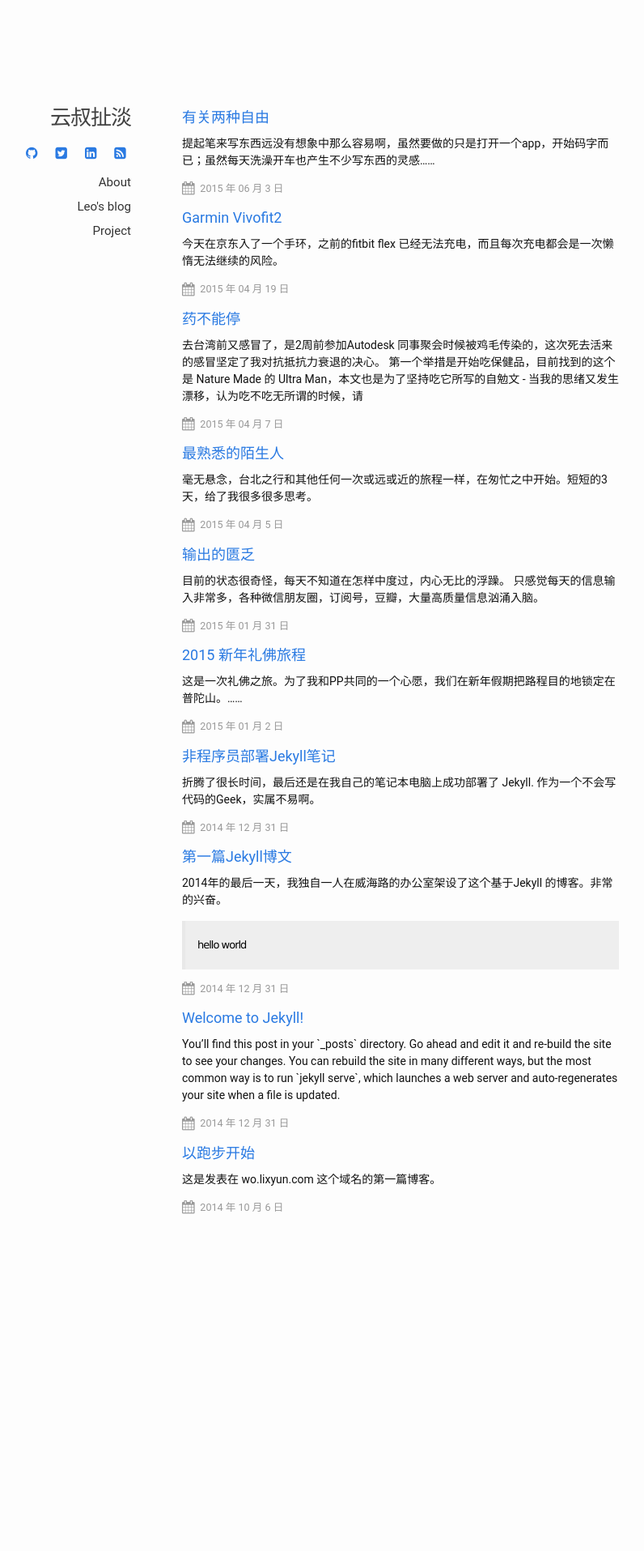
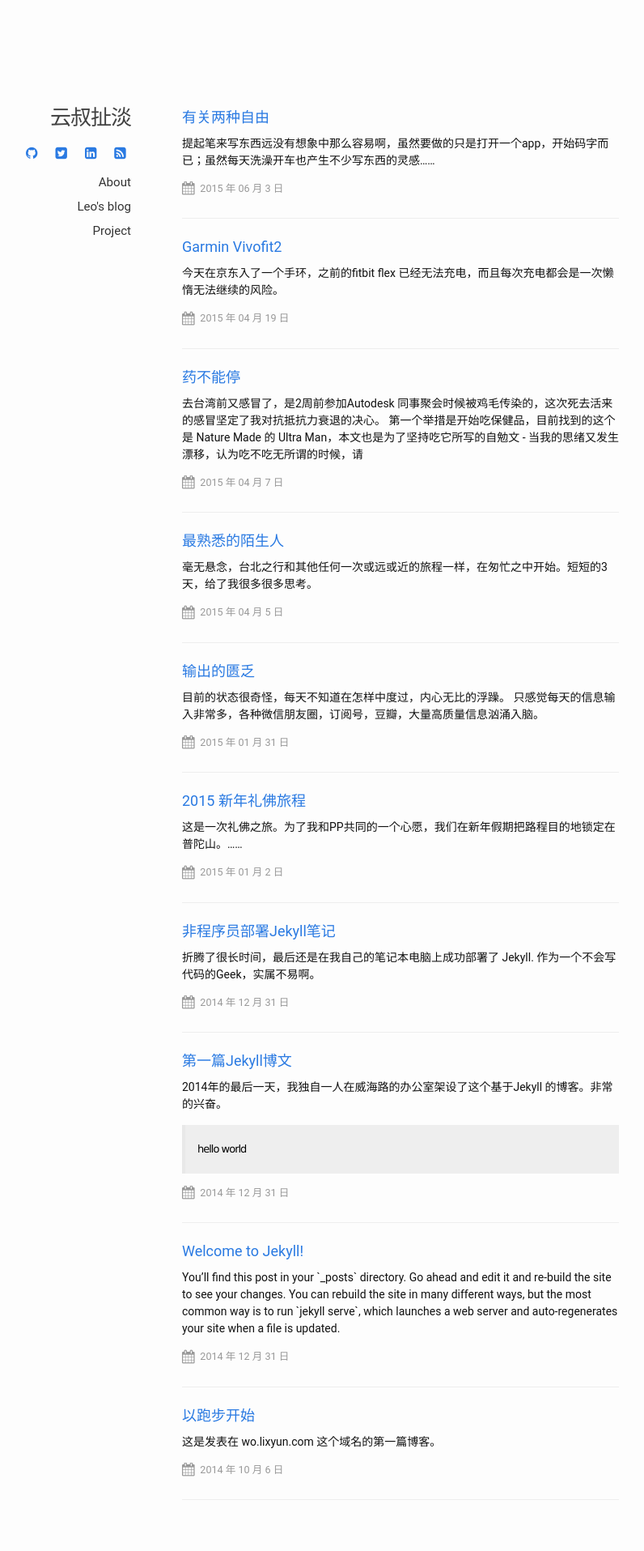
Before and after one commit to leoshcn/leoshcn.github.io, a Jekyll site: the page built from blog.html, in a window 1280 px wide. Shown: the whole page at 81% size, without its empty margins (158-954 px from the left). Built offline with Jekyll 4.4.1, drawn with Linux system fonts in a browser that asks for light colours; before the commit the page ends 1557 px from its top, so only the background shows below that.

Commit message:
fix blog style

```diff
--- a/blog.html
+++ b/blog.html
@@ -6,22 +6,21 @@ permalink: /blog/
 
 <div class="home">
 
-  <ul class="post-list">
+
     {% for post in site.posts limit:10 %}
+<div class="post">
 
-   <li>
         <h1 class="post-title-link">   <a  href="{{ post.url | prepend: site.baseurl }}">{{ post.title }}</a> </h1>
           <div class=post-content>
                 {{ post.excerpt }}
             </div>
-      </li>
+
 
    {% include post-meta.html %}
-
+</div>
     {% endfor %}
 
 
-  </ul>
 
 
 </div>
--- a/css/style.css
+++ b/css/style.css
@@ -3,6 +3,12 @@
    margin: 9em 0 3em 0;
 
 
+}
+
+.post {
+    border-bottom: 1px solid #eee;
+    margin-bottom: 1.5em;
+    padding-bottom: 1em;
 }
 
 .post-meta {
```
